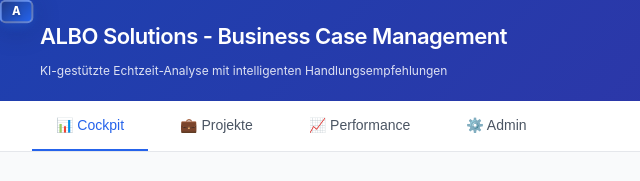
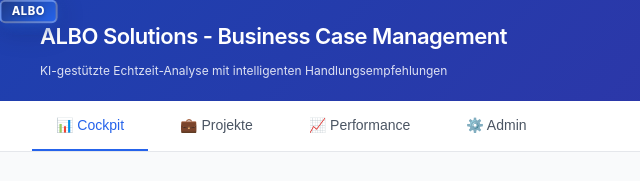
Before and after one commit to Alban891/ALBO-Solutions, a plain HTML site: page index.html in a window 1280 px wide. Shown: the top 181 px of the page, 0-640 px from the left. Drawn offline with nearby package versions, Linux system fonts and the light colour scheme; no server answers.

Commit message:
index.html

```diff
--- a/index.html
+++ b/index.html
@@ -19,7 +19,7 @@
 <!-- ========================================== -->
 <div id="albo-companion" class="albo-companion idle">
     <div class="albo-core">
-        <span class="albo-letter">A</span>
+        <span class="albo-letter">ALBO</span>
     </div>
     <div class="albo-glow"></div>
 </div>
```
